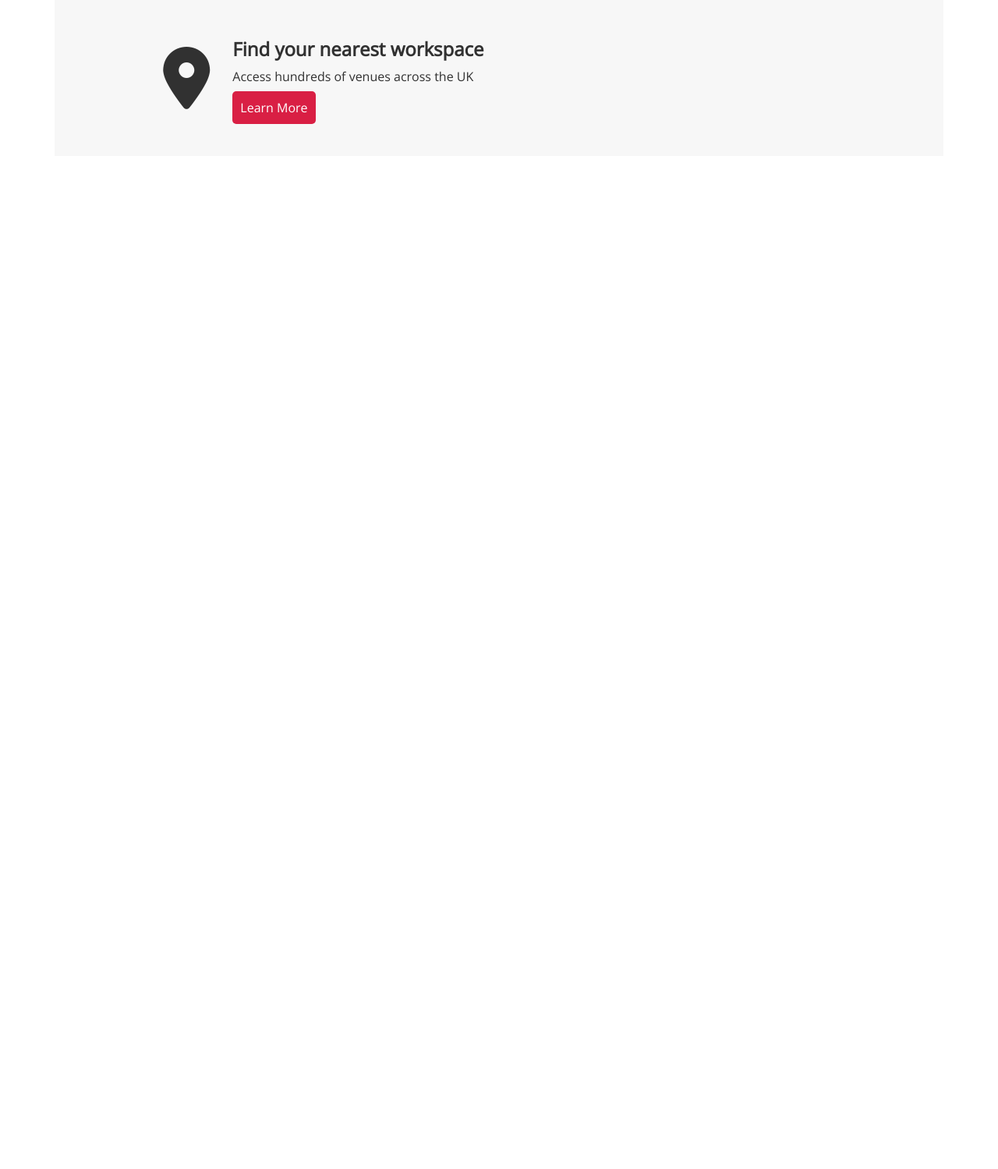
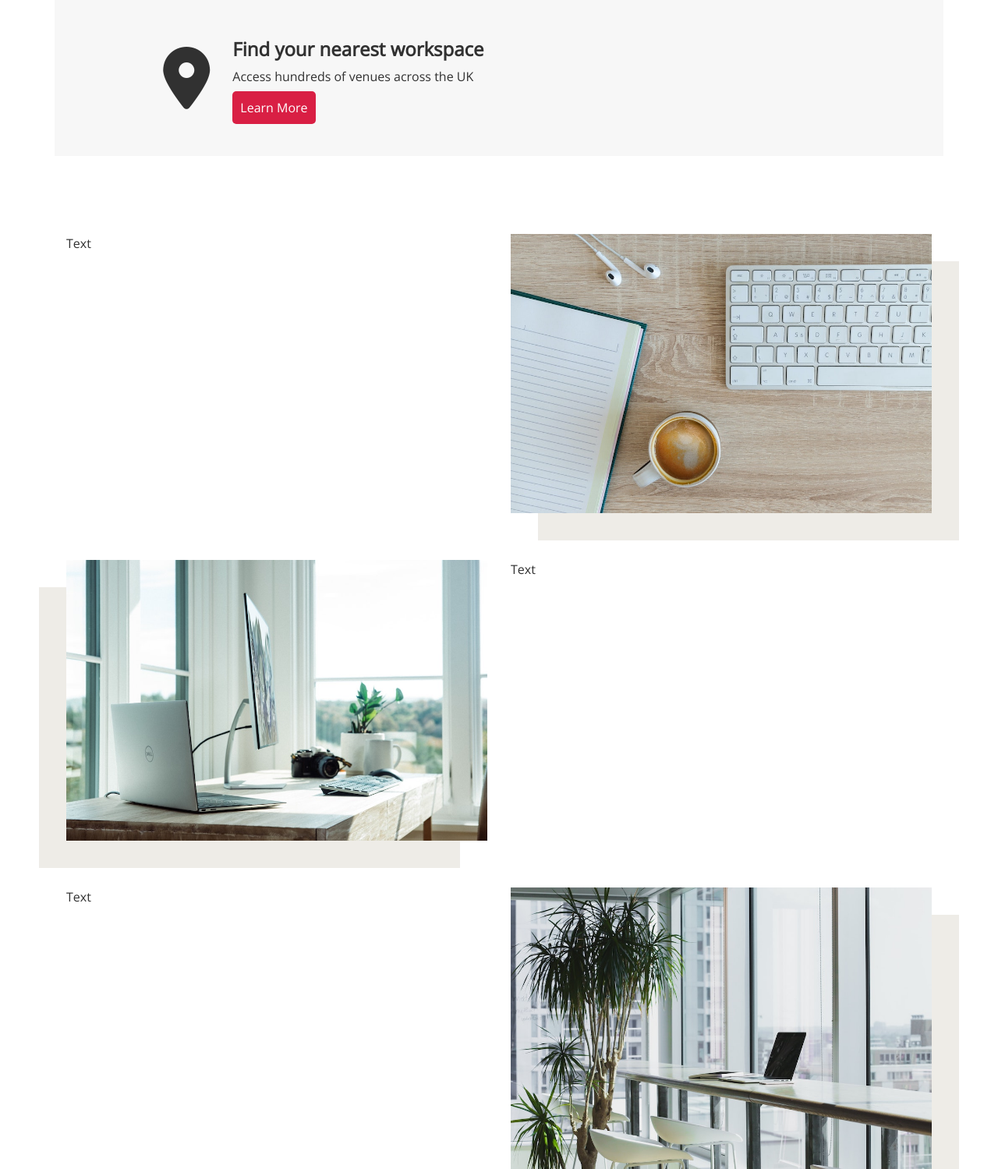
Before and after one commit to daisybutler/Workbench-project04, a Django app: template home/templates/home/index.html in a window 1280 px wide. Shown: the part 1078-2577 px from the top of the page at 78% size. Before the commit the page ends 1237 px from the top, so only its background shows below. Run offline with Django 3.2, Linux system fonts and the light colour scheme; the template is opened without the code that fills it, so the values that code supplies are empty; some libraries are stand-ins or nearby versions.

Commit message:
About section images.

```diff
--- a/home/templates/home/index.html
+++ b/home/templates/home/index.html
@@ -107,4 +107,30 @@
         </div>
     </div>
 </div>
+<div id="homepage-about-container" class="container">
+    <div class="row about-section">
+        <div class="col-12 col-md-6">
+            <p>Text</p>
+        </div>
+        <div class="col-12 col-md-6">
+            <img class="homepage-about-image" src="/media/keyboard-and-coffee.jpg" alt="">
+        </div>
+    </div>
+    <div class="row about-section">
+        <div class="col-12 col-md-6">
+            <img id="left-side-image" class="homepage-about-image"  src="/media/desktop.jpg" alt="">
+        </div>
+        <div class="col-12 col-md-6">
+            <p>Text</p>
+        </div>
+    </div>
+    <div class="row about-section">
+        <div class="col-12 col-md-6">
+            <p>Text</p>
+        </div>
+        <div class="col-12 col-md-6">
+            <img class="homepage-about-image" src="/media/window-desk.jpg" alt="">
+        </div>
+    </div>
+</div>
 {% endblock %}
--- a/static/css/base.css
+++ b/static/css/base.css
@@ -119,6 +119,20 @@ p, a {
     margin-top: 40px;
 }
 
+.homepage-about-image {
+    max-width: 100%;
+    max-height: 100%;
+    box-shadow: #EEECE7 35px 35px;
+}
+
+.about-section {
+    margin-bottom: 60px;
+}
+
+#left-side-image {
+    box-shadow: #EEECE7 -35px 35px;
+}
+
 
 
 
```
Also changed, not shown: media/desktop.jpg (added), media/keyboard-and-coffee.jpg (added), media/window-desk.jpg (added).
